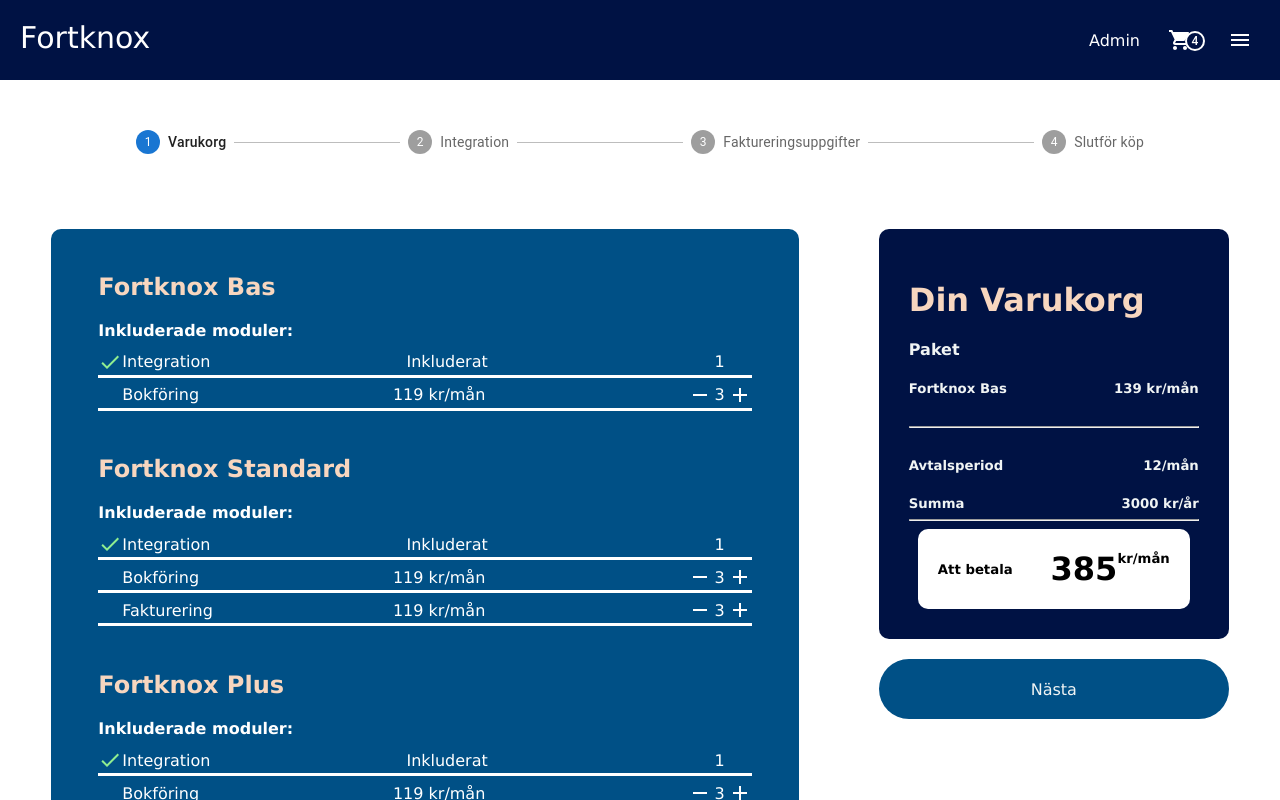
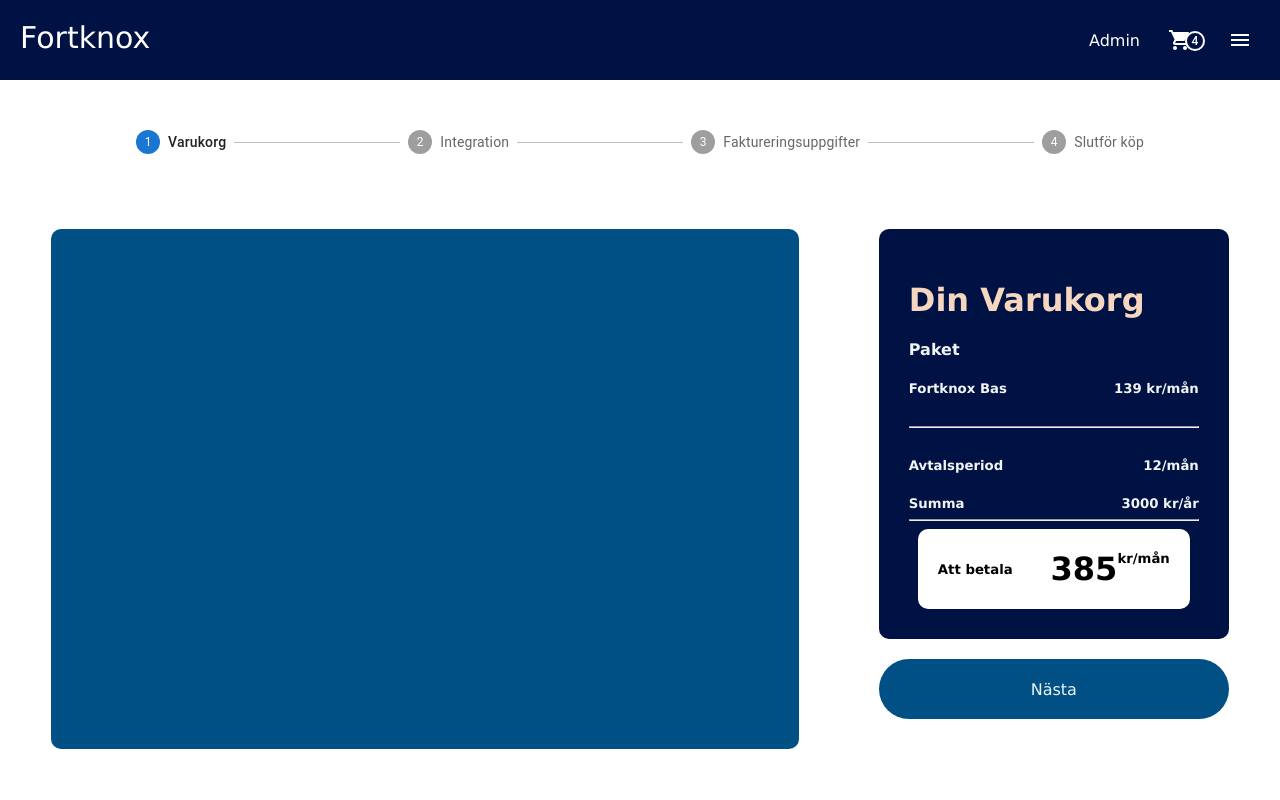
Before and after one commit to totaldekadens/Fortknox, a React (Vite) app: page /checkout in a window 1280 px wide. Shown: the top 800 px of the page. Built offline with nearby package versions, Linux system fonts and the light colour scheme.

Commit message:
Start logic for cart
adding cartlist on click to localstorage and uppdates context aswell

```diff
--- /dev/null
+++ b/src/components/context/cartProvider.tsx
@@ -0,0 +1,58 @@
+import React, { useEffect } from "react"
+import { FC, PropsWithChildren, useState } from "react"
+import { Product, products } from "../../data/products"
+
+interface Props {}
+
+interface cartContextData {
+    cartItem: Product[]
+    getCart: () => void
+}
+
+export const cartContext = React.createContext<cartContextData>({
+
+    cartItem: products,
+    getCart: () => {}
+})
+
+
+const CartProvider:  FC<PropsWithChildren<Props>> = (props) => {
+
+    const [cartItem, setCartItem] = useState<Product[]> ([])
+
+    // Updates productList - Vara i useeffect?
+    const getCart: () => void = () => {
+
+        const getCurrentCart = localStorage.getItem('cartItem')
+
+        console.log(getCurrentCart)
+        if(!getCurrentCart) {
+            localStorage.setItem("cartItem",JSON.stringify(cartItem))
+        }
+        else {
+            const cart = JSON.parse(getCurrentCart)
+            setCartItem(cart)
+        }
+    }
+
+
+
+    useEffect(() => {
+
+        getCart()
+
+    }, [])
+
+
+
+
+    return (
+        <cartContext.Provider value={{ cartItem, getCart}}>
+            {props.children}
+        </cartContext.Provider>
+    )
+}
+
+
+
+export default CartProvider
--- a/src/components/interaction/cartButton.tsx
+++ b/src/components/interaction/cartButton.tsx
@@ -1,8 +1,10 @@
-import { FC } from "react"
-import { Product } from "../../data/products"
+import { FC, useContext, useState } from "react"
+import { Product, products } from "../../data/products"
 import Button from '@mui/material/Button';
-import { Link } from 'react-router-dom';
+import { Link, useParams } from 'react-router-dom';
 import { buttonStyle } from "../../style/common";
+import { productContext } from "../context/provider";
+import { cartContext } from "../context/cartProvider";
 
 
 interface Props {
@@ -13,9 +15,26 @@
 
 const CartButton: FC<Props> = (props) => {
 
+    const { productList } = useContext(productContext)
+    const { cartItem, getCart } = useContext(cartContext)
+
+
+
+
+
+    const saveProductToLocalstorage = () => {
+
+        const foundProduct = productList.find((product) => Number(props.product.id) == product.id)
+
+        const cartList = []
+        cartList.push(foundProduct)
+
+        localStorage.setItem("cartItem", JSON.stringify(cartList))
+        getCart()
+    }
     return (
-        <Link style={{textDecoration: "none"}} to={`/checkout/${props.product.id}`} >
-            <Button sx={buttonStyle} variant="outlined">Beställ</Button>
+        <Link style={{ textDecoration: "none" }} to={`/checkout/${props.product.id}`} >
+            <Button sx={buttonStyle} variant="outlined" onClick={() => { saveProductToLocalstorage() }}>Beställ</Button>
         </Link>
     )
 }
--- a/src/components/layout.tsx
+++ b/src/components/layout.tsx
@@ -4,16 +4,19 @@
 import Footer from "./common/footer"
 import ScrollToTop from "./common/scrollToTop"
 import ProductListProvider from "./context/provider"
+import CartProvider from "./context/cartProvider"
 
 
 const Layout: FC = () => {
   return (
       <div>
         <ProductListProvider>
-          <ScrollToTop />
-          <Navbar />
-          <ContentContainer />
-          <Footer />
+          <CartProvider>
+            <ScrollToTop />
+            <Navbar />
+            <ContentContainer />
+            <Footer />
+          </CartProvider>
         </ProductListProvider>
       </div>
   )
--- a/src/components/product/productCardCart.tsx
+++ b/src/components/product/productCardCart.tsx
@@ -1,5 +1,5 @@
 import { colors } from "../../data/color"
-import { CSSProperties, FC } from "react"
+import { CSSProperties, FC, useContext, useState } from "react"
 import { products } from "../../data/products";
 import { flexColumn } from '../../style/common'
 
@@ -7,6 +7,8 @@
 import RemoveIcon from '@mui/icons-material/Remove';
 import CheckIcon from '@mui/icons-material/Check';
 import SectionCartContainer from "../common/sectionCartContainer";
+import { cartContext } from "../context/cartProvider";
+import { productContext } from "../context/provider";
 
 
 interface Props {
@@ -15,11 +17,15 @@
 
 
 const ProductCardCart: FC<Props> = (props) => {
+    const { cartItem, getCart } = useContext(cartContext)
+    // Gets productContext
+     const { productList, getProductList } = useContext(productContext)
+
 
     return (
         <SectionCartContainer>
             <div style={{ ...cartContainer, ...flexColumn }}>
-                {products.map((product) => {
+                {cartItem.map((product) => {
 
                    return (
 
```
